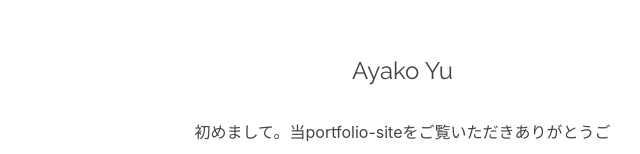
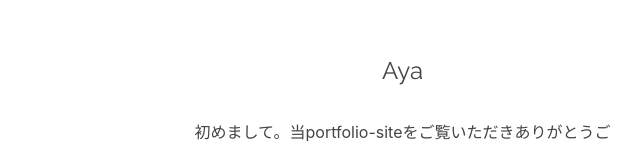
Before and after one commit to ay001117/myportfolio, a plain HTML site: page index.html in a window 1280 px wide. Shown: the part 1357-1511 px from the top of the page, 467-1107 px from the left. Drawn offline with nearby package versions, Linux system fonts and the light colour scheme.

Commit message:
Add files via upload

```diff
--- a/index.html
+++ b/index.html
@@ -129,7 +129,7 @@
                   </div>
 
                   <div class="a-text col-md-6">
-                    <h4 class="b-text">Ayako Yu</h4>
+                    <h4 class="b-text">Aya</h4>
                     <p>初めまして。当portfolio-siteをご覧いただきありがとうございます。</p>
                     <span>経歴</span><br>
                     <p>ファッションデザイン、建築CADを経験、<br>
```
